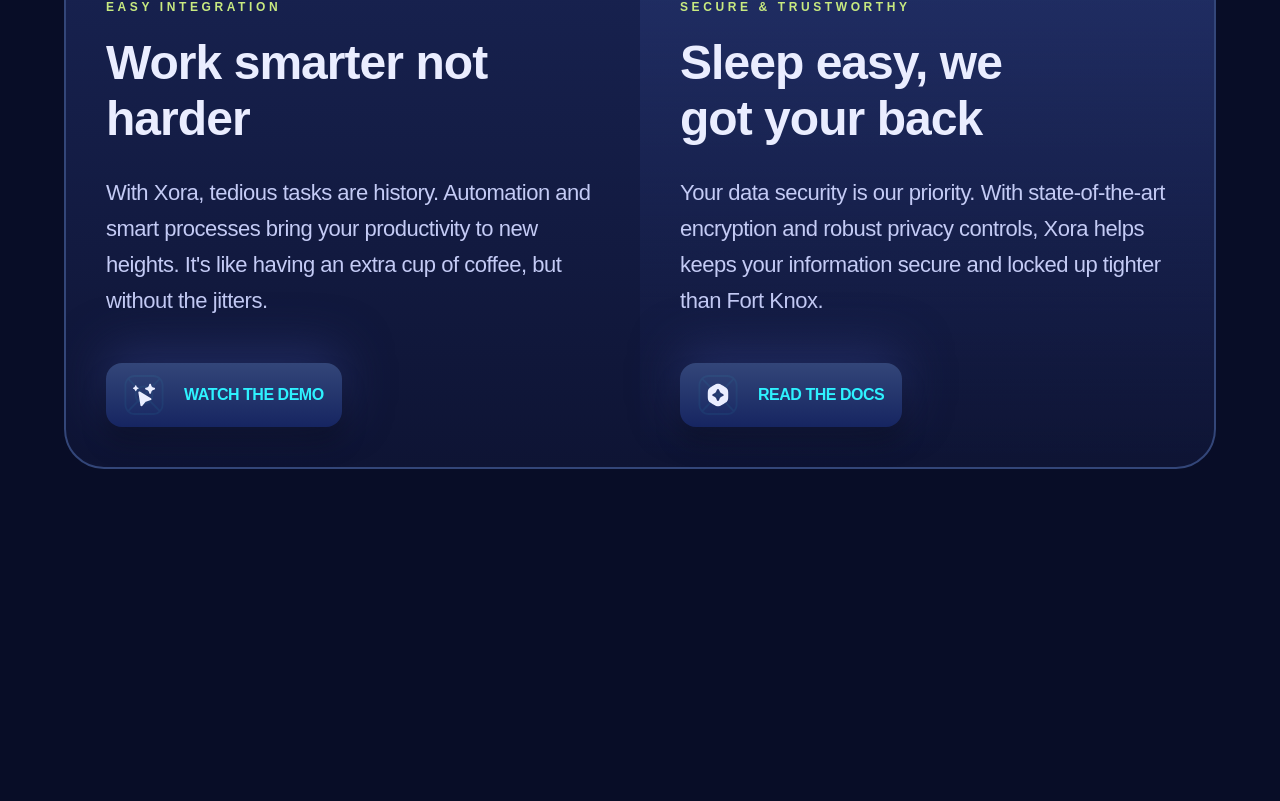
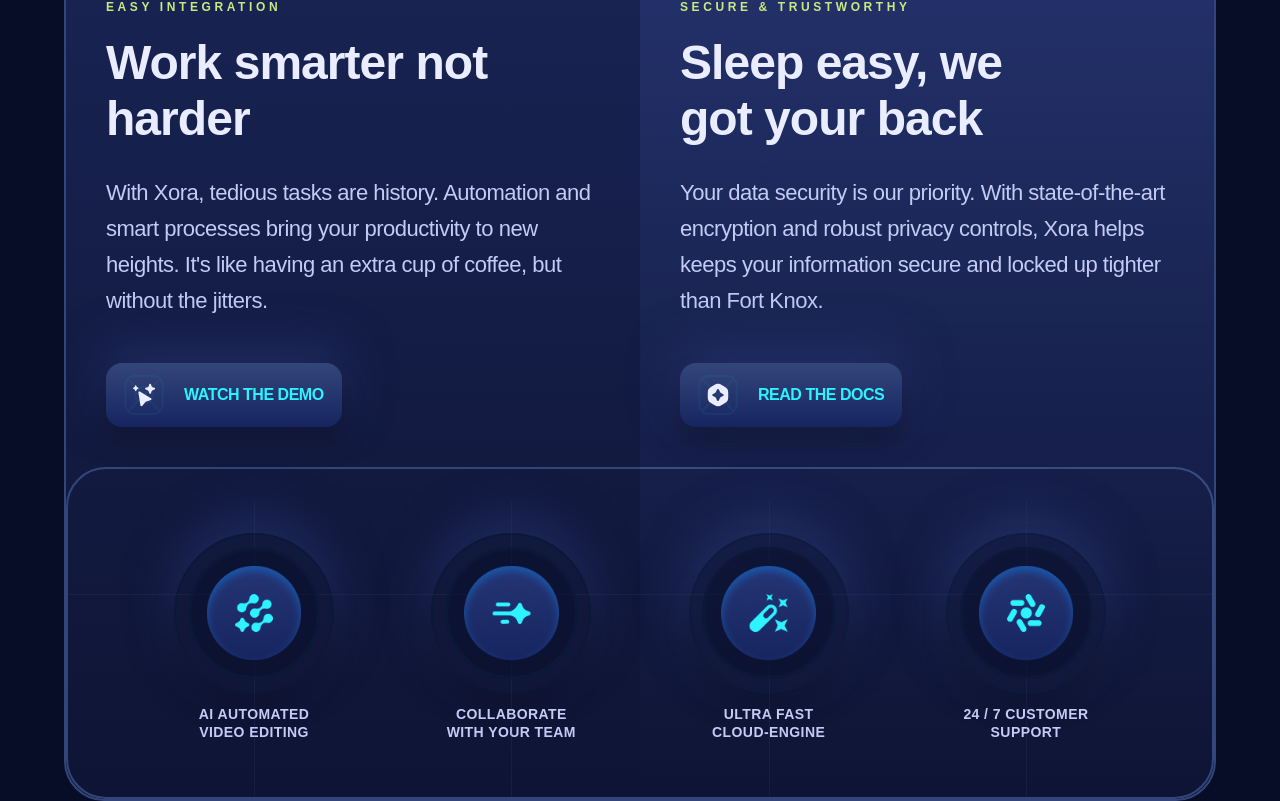
Before and after one commit to Nobsmoke123/Xora, a React (Vite) app: page / in a window 1280 px wide. Shown: the part 1083-1884 px from the top of the page. Before the commit the page ends 1552 px from the top, so only its background shows below. Built offline with nearby package versions, Linux system fonts and the light colour scheme; grey boxes are pictures that could not be loaded; a web font is replaced by a local one.

Commit message:
feat(Features): add FeatureDetail interface and integrate details mapping in Features component

```diff
--- a/src/components/Features/Features.interface.ts
+++ b/src/components/Features/Features.interface.ts
@@ -35,7 +35,13 @@
   },
 ];
 
-export const details = [
+export interface FeatureDetail {
+  id: string;
+  icon: string;
+  title: string;
+}
+
+export const details: Array<FeatureDetail> = [
   {
     id: "0",
     icon: "/images/detail-1.png",
--- a/src/components/Features/Features.tsx
+++ b/src/components/Features/Features.tsx
@@ -1,5 +1,10 @@
 import { Element } from "react-scroll";
-import { Feature, features } from "./Features.interface";
+import {
+  details,
+  Feature,
+  FeatureDetail,
+  features,
+} from "./Features.interface";
 import Button from "../Button/Button";
 
 const Features = () => {
@@ -46,6 +51,26 @@
                 </div>
               )
             )}
+            <ul className="relative flex justify-around flex-grow px-[5%] border-2 border-s3 rounded-7xl max-md:hidden">
+              <div className="absolute bg-s3/20 top-[38%] left-0 right-0 w-full h-[1px] z-10" />
+
+              {details.map(({ title, icon }: FeatureDetail, index: number) => (
+                <li key={index} className="relative pt-16 px-4 pb-14">
+                  <div className="absolute top-8 bottom-0 left-1/2 bg-s3/20 w-[1px] h-full z-10" />
+
+                  <div className="flex items-center justify-center mx-auto mb-3 border-2 border-s2 rounded-full hover:border-s4 transition-all duration-500 shadow-500 size-40">
+                    <img
+                      src={icon}
+                      alt={title}
+                      className="size-17/20 object-contain z-20"
+                    />
+                  </div>
+                  <h3 className="relative z-2 max-w-36 mx-auto my-0 base-small text-center uppercase">
+                    {title}
+                  </h3>
+                </li>
+              ))}
+            </ul>
           </div>
         </div>
       </Element>
--- a/src/index.css
+++ b/src/index.css
@@ -60,6 +60,7 @@
   --shadow-400: inset 0px 2px 4px 0 rgba(255, 255, 255, 0.05);
   --shadow-500: 0px 16px 24px rgba(0, 0, 0, 0.25), 0px -14px 48px rgba(40, 51, 111, 0.7);
 
+
 	--spacing-22: 88px;
 	--spacing-100: 100px;
 	--spacing-512: 512px;
@@ -77,6 +78,8 @@
   --radius-40: 40px;
   --radius-half: 50%;
   --radius-7xl: 40px;
+
+
 }
 
 @utility h-num {
```
